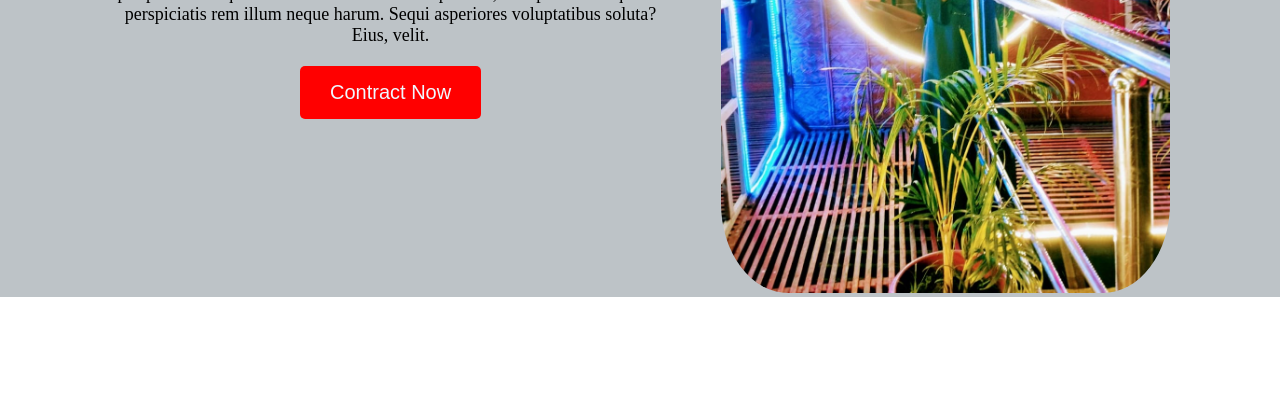
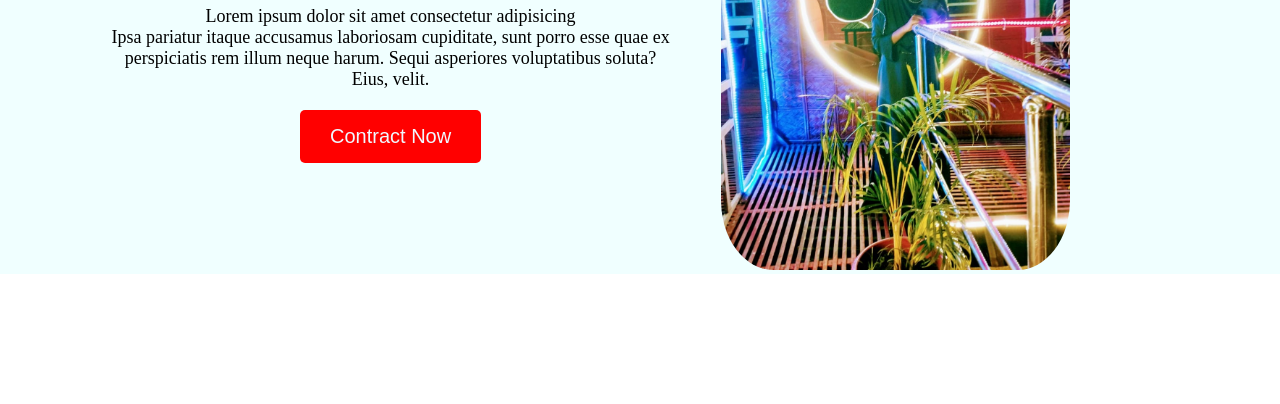
Before and after one commit to rimasultana/my-Webside, a plain HTML site: page index.html in a window 1280 px wide. Shown: the part 542-946 px from the top of the page. Before the commit the page ends 859 px from the top, so only its background shows below. Drawn offline with Linux system fonts and the light colour scheme.

Commit message:
benner done

```diff
--- a/style.css
+++ b/style.css
@@ -9,7 +9,7 @@
 }
 
  header{
-background-color: #bdc3c7;
+background-color:azure;
 }
 .container{
     padding: 60px 160px;
@@ -41,7 +41,7 @@ background-color: #bdc3c7;
     display: flex;
     justify-content: space-around;
     align-items: center;
-    margin: 20px 60px;
+    margin: 130px 60px;
 
 }
 .banner-details{
@@ -67,6 +67,6 @@ text-align: center;
 .banner-image{
 }
 .image{
-    width: 90%;
+    width: 70%;
     border-radius: 15%;
 }
```
